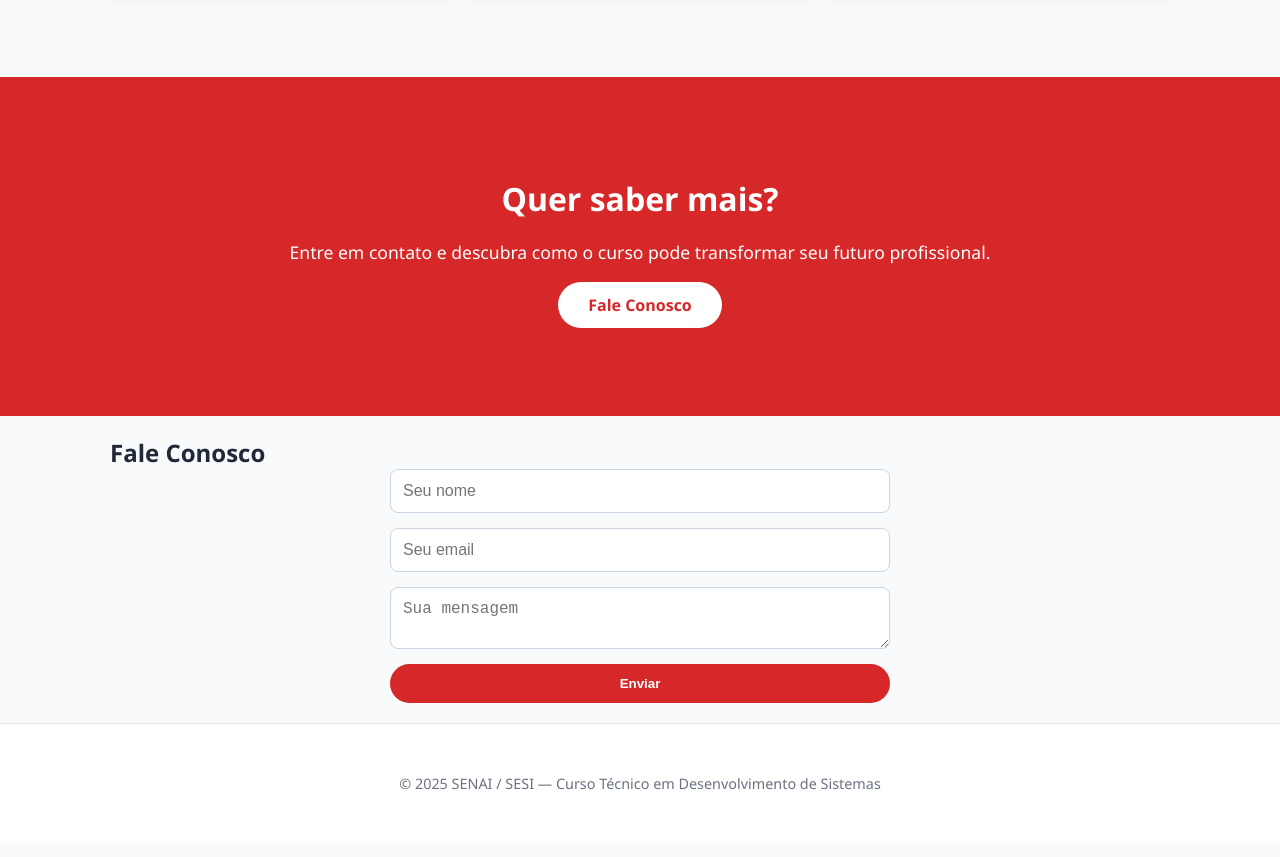
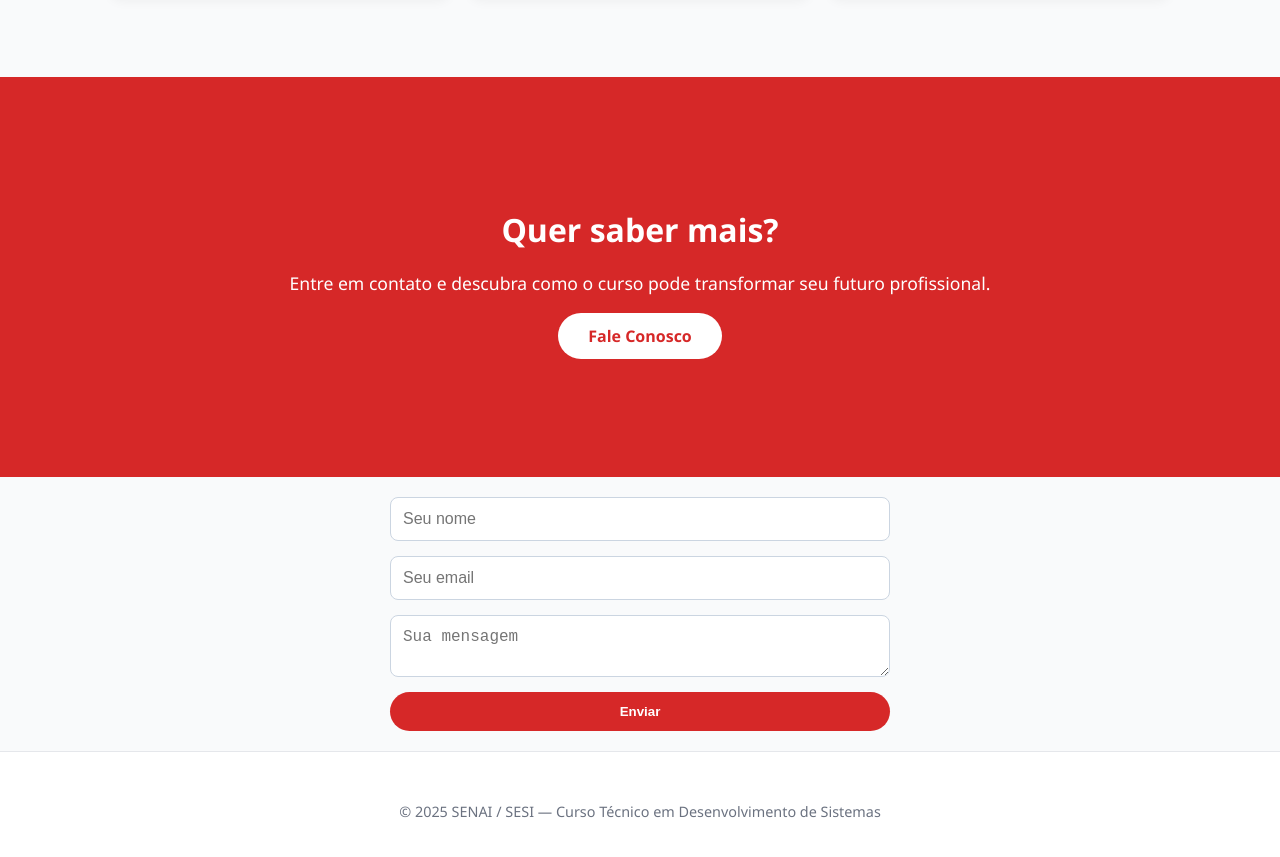
Before and after one commit to Ricci201/SiteSesi, a plain HTML site: page index.html in a window 1280 px wide. Shown: the part 2833-3690 px from the top of the page. Drawn offline with Linux system fonts and the light colour scheme.

Commit message:
modificando ações

```diff
--- a/css/style.css
+++ b/css/style.css
@@ -191,6 +191,16 @@ body {
   background: #b91c1c;
 }
 
+/* Centraliza apenas o botão CTA "Fale Conosco" */
+.cta {
+  display: flex;
+  flex-direction: column;
+  align-items: center;
+  justify-content: center;
+  height: 50vh; /* ocupa metade da altura da tela */
+  text-align: center;
+}
+
 /* Rodapé */
 .footer {
   background: #fff;
--- a/index.html
+++ b/index.html
@@ -191,7 +191,6 @@
     <!-- Contato -->
     <section class="contact" id="contato">
       <div class="container">
-        <h2>Fale Conosco</h2>
         <form>
           <input type="text" placeholder="Seu nome" required />
           <input type="email" placeholder="Seu email" required />
```
